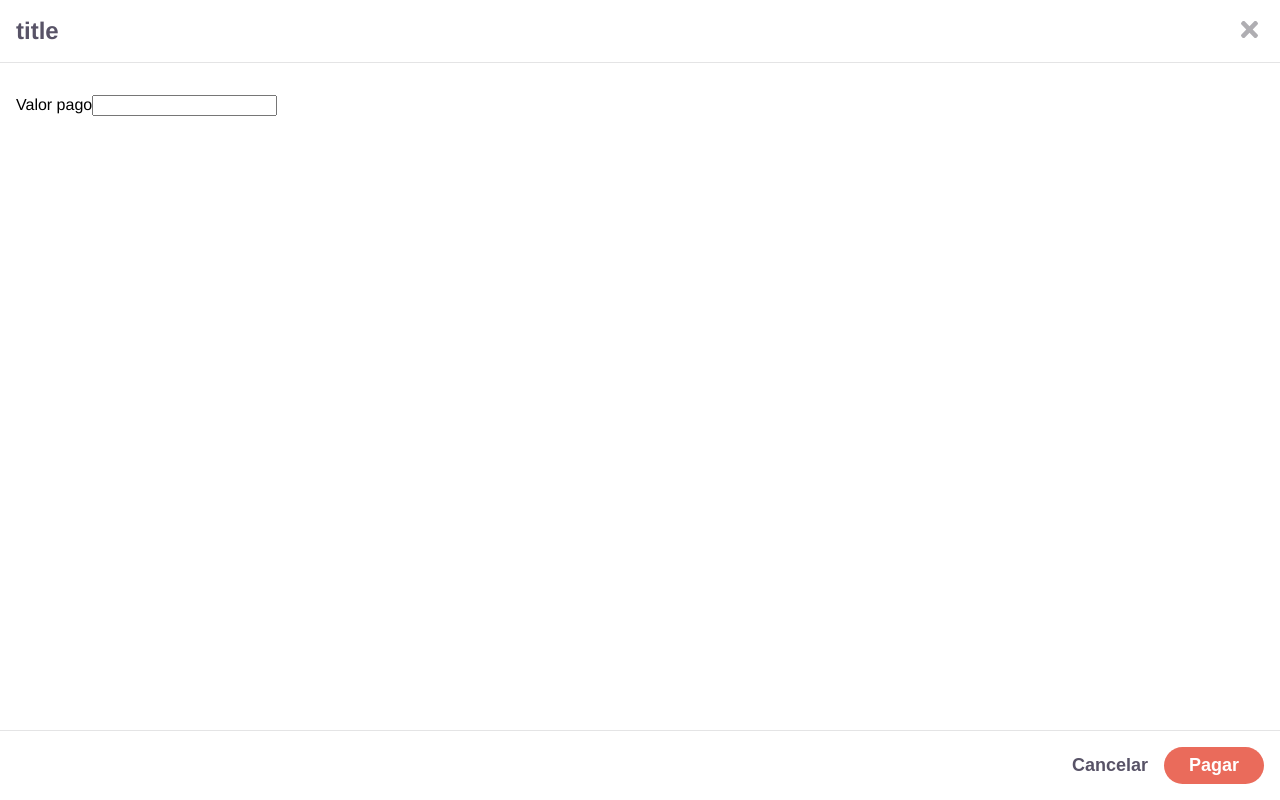
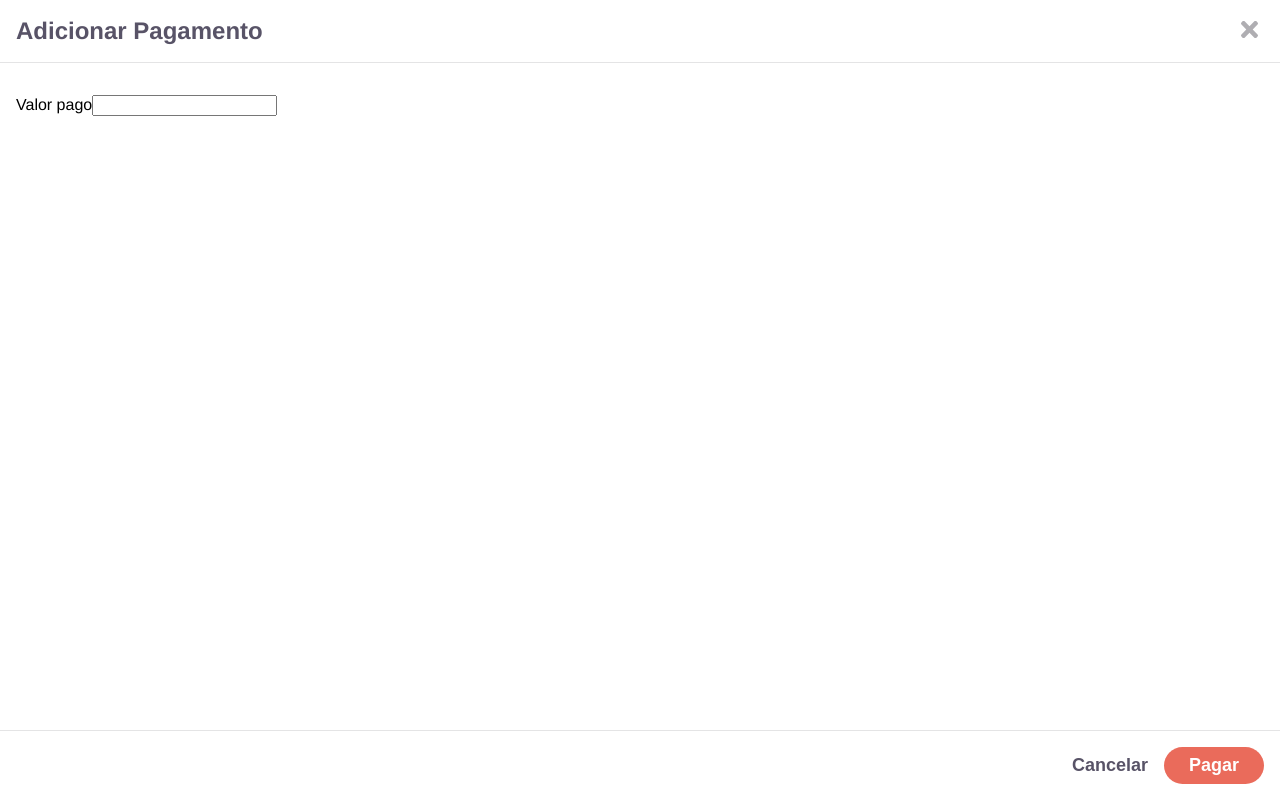
Before and after one commit to rochabianca/meu-consagrado, a Vue app: page /table/2 in a window 1280 px wide. Built offline with nearby package versions, Linux system fonts and the light colour scheme.

Commit message:
minor adjustments

```diff
--- a/src/components/Modal.vue
+++ b/src/components/Modal.vue
@@ -2,7 +2,7 @@
   <div class="modal">
     <div class="modal__header">
       <h2 class="modal__title">
-        title
+        {{ title }}
       </h2>
       <button @click="$emit('close')" class="modal__close">
         <img :src="require('@/assets/icons/close.svg')" alt="x" />
@@ -21,7 +21,10 @@
 
 <script>
 export default {
-  name: "Modal"
+  name: "Modal",
+  props: {
+    title: String
+  }
 };
 </script>
 
--- a/src/components/PayBill.vue
+++ b/src/components/PayBill.vue
@@ -1,5 +1,5 @@
 <template>
-  <modal @close="$emit('close')">
+  <modal title="Adicionar Pagamento" @close="$emit('close')">
     <form v-on:submit.prevent>
       <label for="value">Valor pago</label>
       <input v-model="paymentData.paid" type="number" />
@@ -45,8 +45,16 @@ export default {
         this.paymentData.paid = Number(this.paymentData.paid).toFixed(2);
         this.$store.dispatch("createPayment", this.paymentData).then(res => {
           this.$emit("new-payment", res);
+          this.resetPaymentData();
         });
       }
+    },
+    resetPaymentData() {
+      this.paymentData = {
+        id: this.$route.params.id,
+        created_at: null,
+        paid: null
+      };
     }
   }
 };
--- a/src/views/Table.vue
+++ b/src/views/Table.vue
@@ -95,6 +95,7 @@ export default {
     },
     addNewPayment(payment) {
       this.table.payments.push(payment);
+      this.showPayBill = false;
     }
   },
   computed: {
@@ -127,6 +128,7 @@ export default {
 <style lang="scss" scoped>
 .table {
   position: relative;
+  margin-bottom: 86px; // 54px of table__total--mobile and 32px of space
   .table__title {
     font-size: 24px;
     margin-top: 0px;
```
